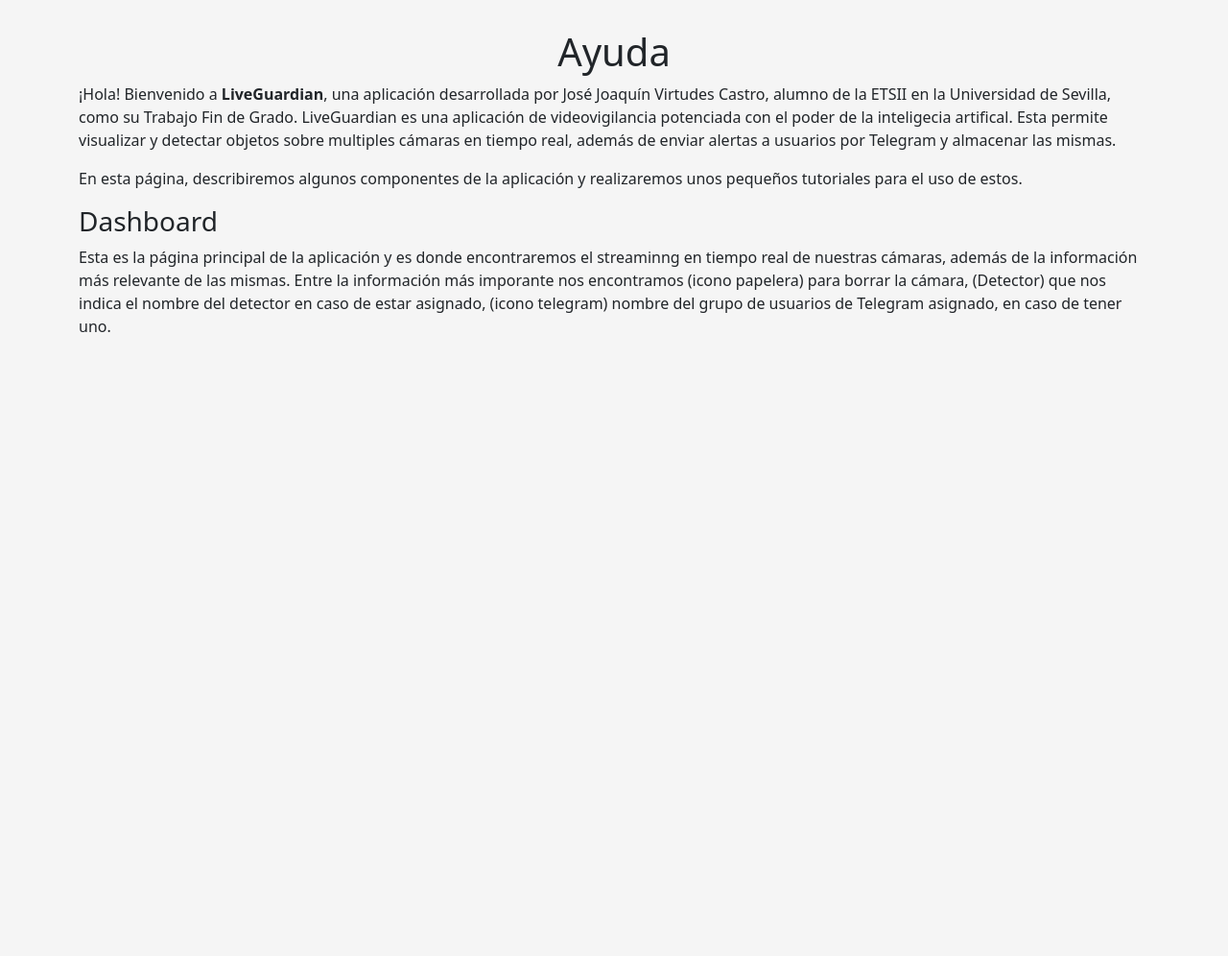
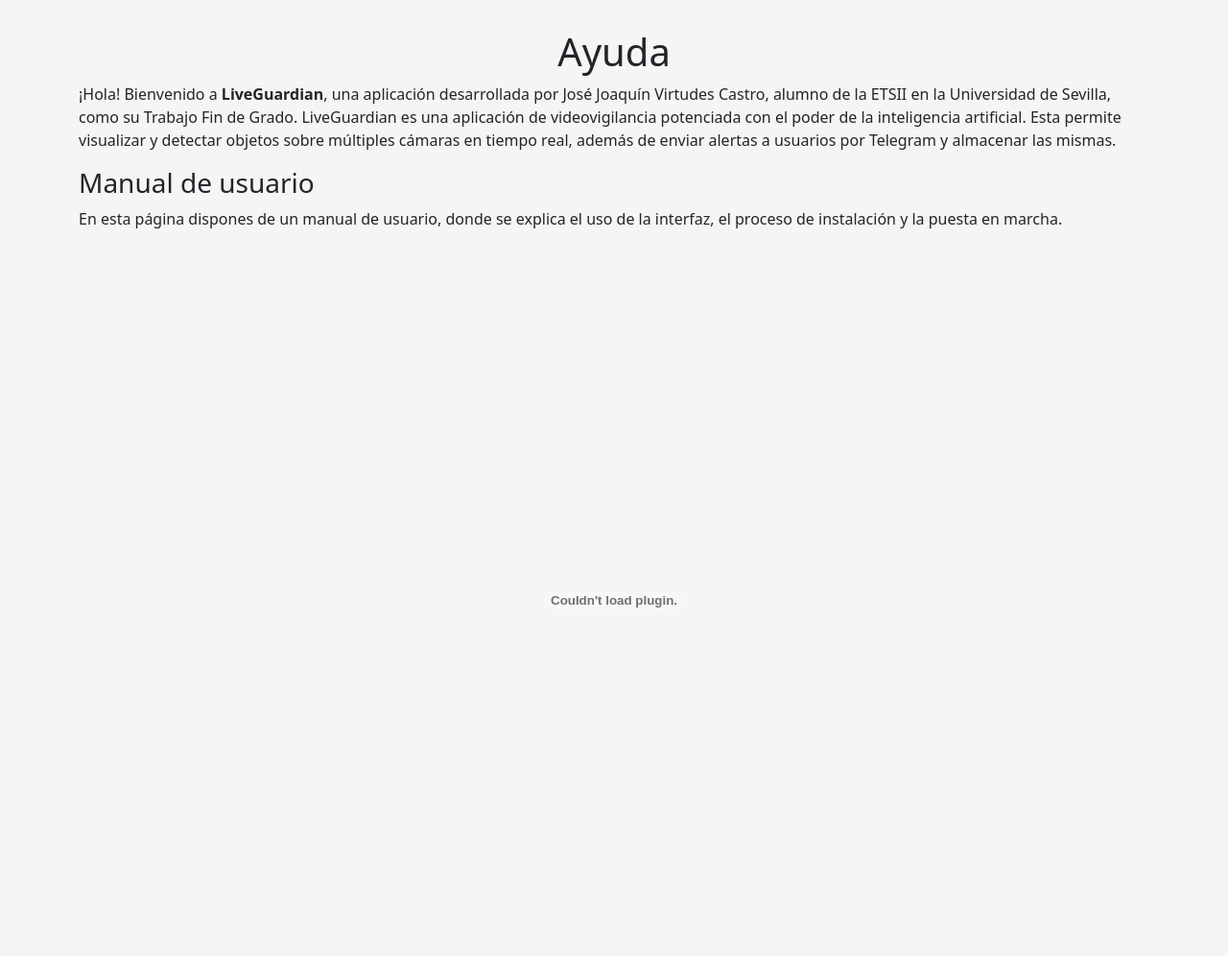
Before and after one commit to JoaVirtudes19/TFG_LiveGuardian, a Django app: page /Ayuda/ in a window 1280 px wide. Shown: the part 56-1052 px from the top of the page at 96% size. Before the commit the page ends 402 px from the top, so only its background shows below. Run offline with Django 4.2, Linux system fonts and the light colour scheme; some libraries are stand-ins or nearby versions.

Commit message:
Added user manual

```diff
--- a/dashboard/static/css/style.css
+++ b/dashboard/static/css/style.css
@@ -178,3 +178,17 @@
   border-radius: 15px 15px 0 0;
   object-fit: cover;
 }
+
+
+#pdf-container {
+  width: auto;
+  height: calc(100vh - 60px);
+  margin: 0;
+  padding: 0;
+  overflow: hidden;
+}
+
+#pdf {
+  width: 100%;
+  height: 100%;
+}
--- a/dashboard/web/templates/ayuda.html
+++ b/dashboard/web/templates/ayuda.html
@@ -1,4 +1,5 @@
 {% extends 'base.html' %}
+{% load static %}
 
 {% block tituloPagina %} Inicio {% endblock %}
 
@@ -7,15 +8,16 @@
     <div class="container">
         <h1 class="text-center" style="margin-top: 30px;">Ayuda</h1>
         <p>¡Hola! Bienvenido a <strong>LiveGuardian</strong>, una aplicación desarrollada por José Joaquín Virtudes Castro, alumno de la ETSII en la Universidad de Sevilla, como su Trabajo Fin de Grado.
-        LiveGuardian es una aplicación de videovigilancia potenciada con el poder de la inteligecia artifical. Esta permite visualizar y detectar
-    objetos sobre multiples cámaras en tiempo real, además de enviar alertas a usuarios por Telegram y almacenar las mismas.</p>
-        <p>En esta página, describiremos algunos componentes de la aplicación y realizaremos unos pequeños tutoriales para el uso de estos.</p>
-        <h3>Dashboard</h3>
-        <p>Esta es la página principal de la aplicación y es donde encontraremos el streaminng en tiempo real de nuestras cámaras, además de la
-            información más relevante de las mismas. Entre la información más imporante nos encontramos (icono papelera) para borrar la cámara,
-            (Detector) que nos indica el nombre del detector en caso de estar asignado, (icono telegram) nombre del grupo de usuarios de Telegram
-            asignado, en caso de tener uno.
+        LiveGuardian es una aplicación de videovigilancia potenciada con el poder de la inteligencia artificial. Esta permite visualizar y detectar
+    objetos sobre múltiples cámaras en tiempo real, además de enviar alertas a usuarios por Telegram y almacenar las mismas.</p>
+    <h3>Manual de usuario</h3>
+        <p>En esta página dispones de un manual de usuario, donde se explica el uso de la interfaz, el proceso de instalación y la puesta en marcha.</p>
+
         </p>
+        <div id="pdf-container">
+            <object id="pdf" data="{% static 'Anexos.pdf' %}"></object>
+        </div>
+
     </div>
-    </main>
+</main>
 {% endblock %}
```
Also changed, not shown: dashboard/db.sqlite3, 1 other file.
